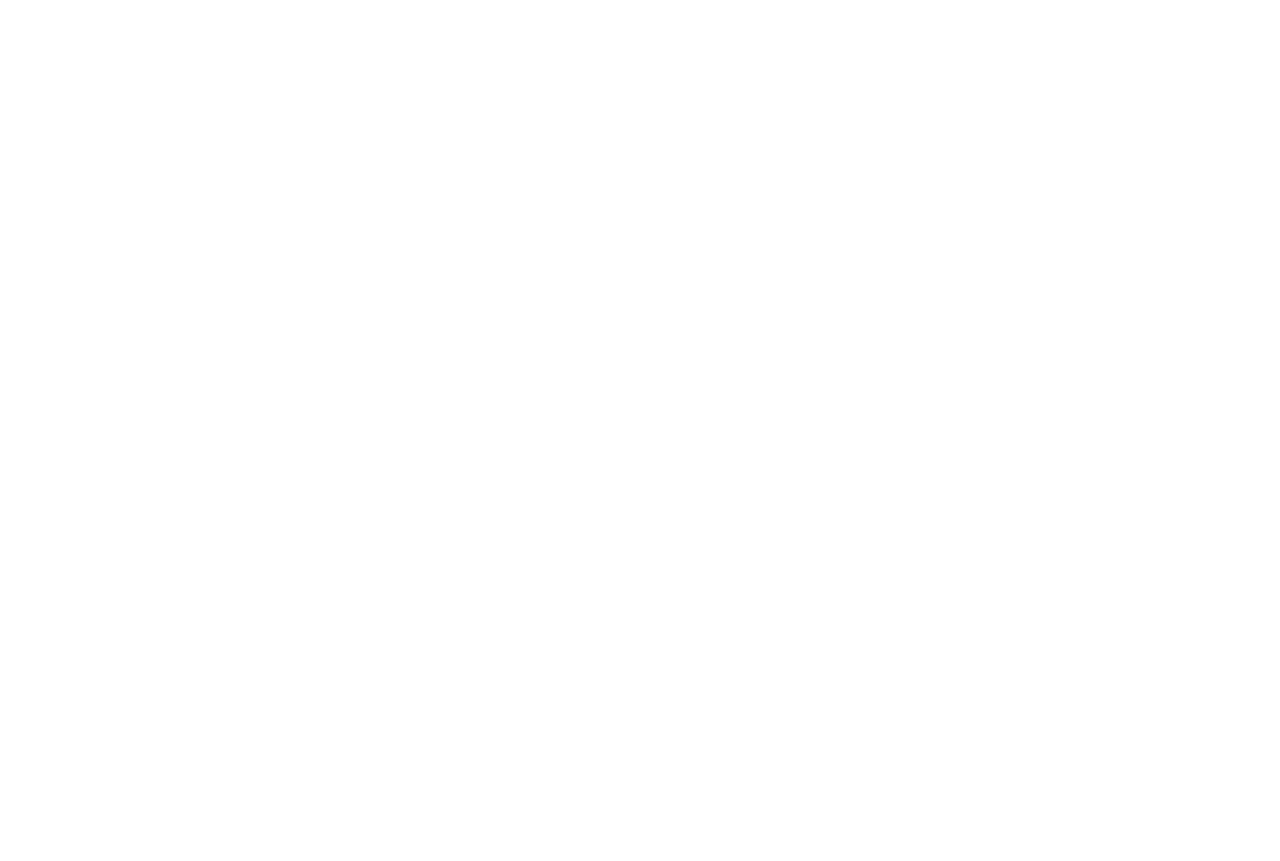
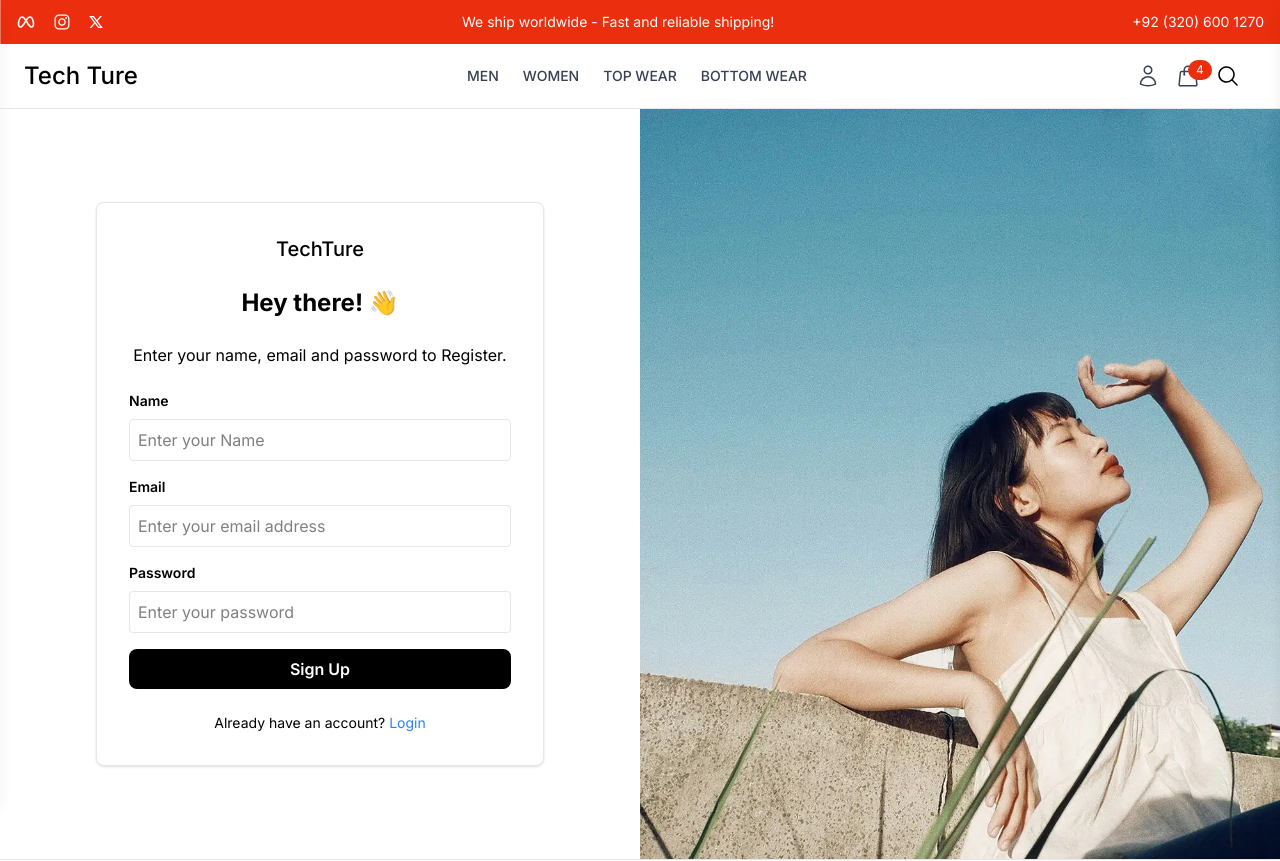
Before and after one commit to ZainUlAbedin2407/E-Commerce-App, a React (Vite) app in the folder frontend/: page /register in a window 1280 px wide. Before the commit this address had no page. Shown: the top 861 px of the page. Before the commit the page ends 800 px from the top, so only its background shows below. Built offline with nearby package versions, Linux system fonts and the light colour scheme.

Commit message:
Completed Login and Register Page

```diff
--- a/frontend/src/App.jsx
+++ b/frontend/src/App.jsx
@@ -2,6 +2,8 @@
 import UserLayout from "./components/Layout/UserLayout";
 import Home from "./pages/Home";
 import {Toaster} from "sonner"
+import Login from "./pages/Login";
+import Register from "./pages/Register";
 function App() {
   return (
     <>
@@ -9,6 +11,8 @@
       <Routes>
         <Route path="/" element={<UserLayout />}>
           <Route index element={<Home />} />
+          <Route path="/login" element={<Login />} />
+          <Route path="/register" element={<Register />} />
         </Route>
         <Route> {/*Admin Layout*/} </Route>
       </Routes>
--- /dev/null
+++ b/frontend/src/pages/Login.jsx
@@ -0,0 +1,71 @@
+import { useState } from "react";
+import { Link } from "react-router-dom";
+import login from "../assets/login.webp";
+
+const Login = () => {
+  const [email, setEmail] = useState("");
+  const [password, setPassword] = useState("");
+
+  const handleSubmit = (e) => {
+    e.preventDefault();
+    console.log("User Login Successfully", { email, password });
+  };
+  return (
+    <div className="flex">
+      <div className="w-full md:w-1/2 flex flex-col justify-center items-center p-8 md:p-12">
+        <form onSubmit={handleSubmit} className="w-full max-w-md bg-white p-8 rounded-lg border border-gray-200 shadow-sm">
+          <div className="flex justify-center mb-6">
+            <h2 className="text-xl font-medium">TechTure</h2>
+          </div>
+          <h2 className="text-2xl font-bold text-center mb-6">Hey there! 👋</h2>
+          <p className="text-center mb-6">
+            Enter your username and password to Login.
+          </p>
+          <div className="mb-4">
+            <label className="block text-sm font-semibold mb-2">Email</label>
+            <input
+              type="email"
+              value={email}
+              onChange={(e) => setEmail(e.target.value)}
+              className="w-full p-2 border rounded border-gray-200"
+              placeholder="Enter your email address"
+            />
+          </div>
+          <div className="mb-4">
+            <label className="block text-sm font-semibold mb-2">Password</label>
+            <input
+              type="password"
+              value={password}
+              onChange={(e) => setPassword(e.target.value)}
+              className="w-full p-2 border rounded border-gray-200"
+              placeholder="Enter your password"
+            />
+          </div>
+          <button
+            type="submit"
+            className="w-full bg-black text-white p-2 rounded-lg font-semibold hover:bg-gray-800 transition"
+          >
+            Sign In
+          </button>
+          <p className="mt-6 text-center text-sm">
+            Don't have an account?{" "}
+            <Link to="/register" className="text-blue-500">
+              Register
+            </Link>
+          </p>
+        </form>
+      </div>
+      <div className="hidden md:block w-1/2 bg-gray-800">
+        <div className="h-full flex flex-col justify-center items-center">
+          <img
+            src={login}
+            alt="Login to Account"
+            className="h-[750px] w-full object-cover "
+          />
+        </div>
+      </div>
+    </div>
+  );
+};
+
+export default Login;
--- /dev/null
+++ b/frontend/src/pages/Profile.jsx
@@ -0,0 +1,9 @@
+import React from 'react'
+
+const Profile = () => {
+  return (
+    <div>Profile</div>
+  )
+}
+
+export default Profile
--- /dev/null
+++ b/frontend/src/pages/Register.jsx
@@ -0,0 +1,82 @@
+import { useState } from "react";
+import { Link } from "react-router-dom";
+import register from "../assets/register.webp";
+
+const Register = () => {
+  const [name, setName] = useState("");
+  const [email, setEmail] = useState("");
+  const [password, setPassword] = useState("");
+
+  const handleSubmit = (e) => {
+    e.preventDefault();
+    console.log("User Registered Successfully", { name, email, password });
+  };
+  return (
+    <div className="flex">
+      <div className="w-full md:w-1/2 flex flex-col justify-center items-center p-8 md:p-12">
+        <form onSubmit={handleSubmit} className="w-full max-w-md bg-white p-8 rounded-lg border border-gray-200 shadow-sm">
+          <div className="flex justify-center mb-6">
+            <h2 className="text-xl font-medium">TechTure</h2>
+          </div>
+          <h2 className="text-2xl font-bold text-center mb-6">Hey there! 👋</h2>
+          <p className="text-center mb-6">
+            Enter your name, email and password to Register.
+          </p>
+          <div className="mb-4">
+            <label className="block text-sm font-semibold mb-2">Name</label>
+            <input
+              type="text"
+              value={name}
+              onChange={(e) => setName(e.target.value)}
+              className="w-full p-2 border rounded border-gray-200"
+              placeholder="Enter your Name"
+            />
+          </div>
+          <div className="mb-4">
+            <label className="block text-sm font-semibold mb-2">Email</label>
+            <input
+              type="email"
+              value={email}
+              onChange={(e) => setEmail(e.target.value)}
+              className="w-full p-2 border rounded border-gray-200"
+              placeholder="Enter your email address"
+            />
+          </div>
+          <div className="mb-4">
+            <label className="block text-sm font-semibold mb-2">Password</label>
+            <input
+              type="password"
+              value={password}
+              onChange={(e) => setPassword(e.target.value)}
+              className="w-full p-2 border rounded border-gray-200"
+              placeholder="Enter your password"
+            />
+          </div>
+          <button
+            type="submit"
+            className="w-full bg-black text-white p-2 rounded-lg font-semibold hover:bg-gray-800 transition"
+          >
+            Sign Up
+          </button>
+          <p className="mt-6 text-center text-sm">
+            Already have an account?{" "}
+            <Link to="/login" className="text-blue-500">
+              Login
+            </Link>
+          </p>
+        </form>
+      </div>
+      <div className="hidden md:block w-1/2 bg-gray-800">
+        <div className="h-full flex flex-col justify-center items-center">
+          <img
+            src={register}
+            alt="Register Account"
+            className="h-[750px] w-full object-cover "
+          />
+        </div>
+      </div>
+    </div>
+  );
+};
+
+export default Register;
```
Also changed, not shown: frontend/src/components/Products/ProductDetails.jsx (line endings or trailing spaces).
